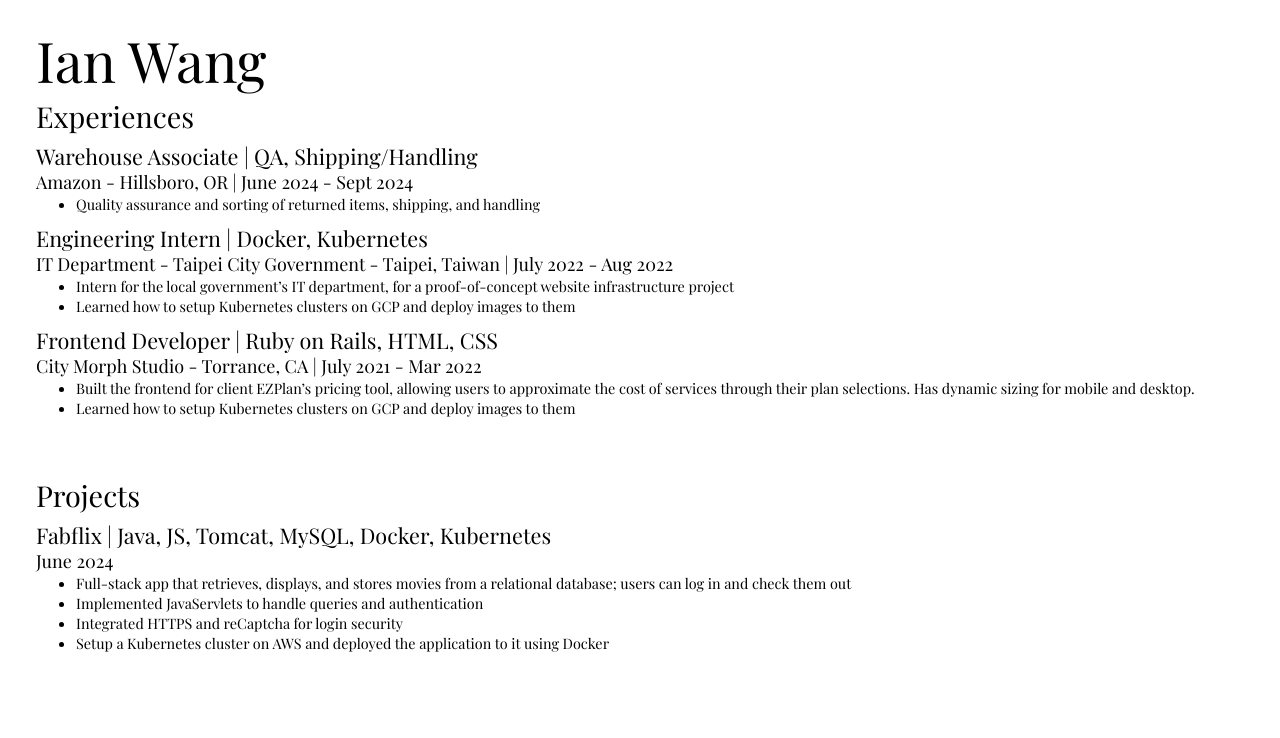
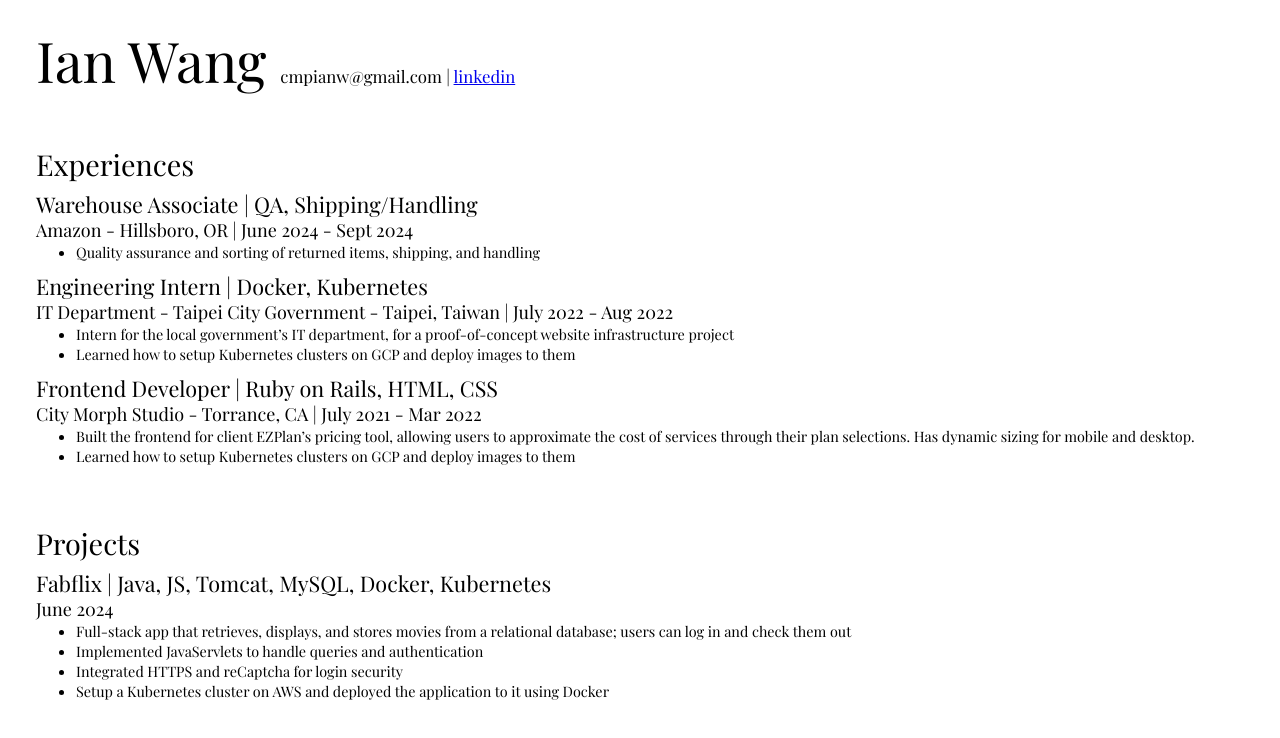
Before and after one commit to IWang20/my-site-ts, a React (Create React App) app: page / in a window 1280 px wide. Shown: the top 738 px of the page. Built offline with nearby package versions, Linux system fonts and the light colour scheme; a web font is replaced by a local one.

Commit message:
updated contact

```diff
--- a/package.json
+++ b/package.json
@@ -20,7 +20,7 @@
   },
   "scripts": {
     "predeploy": "npm run build",
-    "deploy": "gh-pages -b main -d build",
+    "deploy": "gh-pages -d build",
     "start": "react-scripts start",
     "build": "react-scripts build",
     "test": "react-scripts test",
--- a/src/App.css
+++ b/src/App.css
@@ -21,6 +21,10 @@
 
 .title {
   font-size: calc(40px + 2vmin);
+}
+
+.contact {
+  font-size: .30em;
 }
 
 h1, h2, h3 {
--- a/src/App.tsx
+++ b/src/App.tsx
@@ -19,8 +19,8 @@ function App() {
   return (
     <div className="App">
       <header className="App-header">
-          <div className='title'>Ian Wang</div>
-
+          <div className='title'>Ian Wang <span className="contact">cmpianw@gmail.com | <a href="https://www.linkedin.com/in/ian-wang-4a63a1198/">linkedin</a></span></div>
+          <br />
           <h1>Experiences</h1>
           {data.experiences.map((experience) => (
             <Experience data={experience}/>
@@ -32,6 +32,8 @@ function App() {
           ))}
 
       </header>
+
+
     </div>
   );
 }
```
Also changed, not shown: 1 other file (tests, documents, lock files or other folders).
